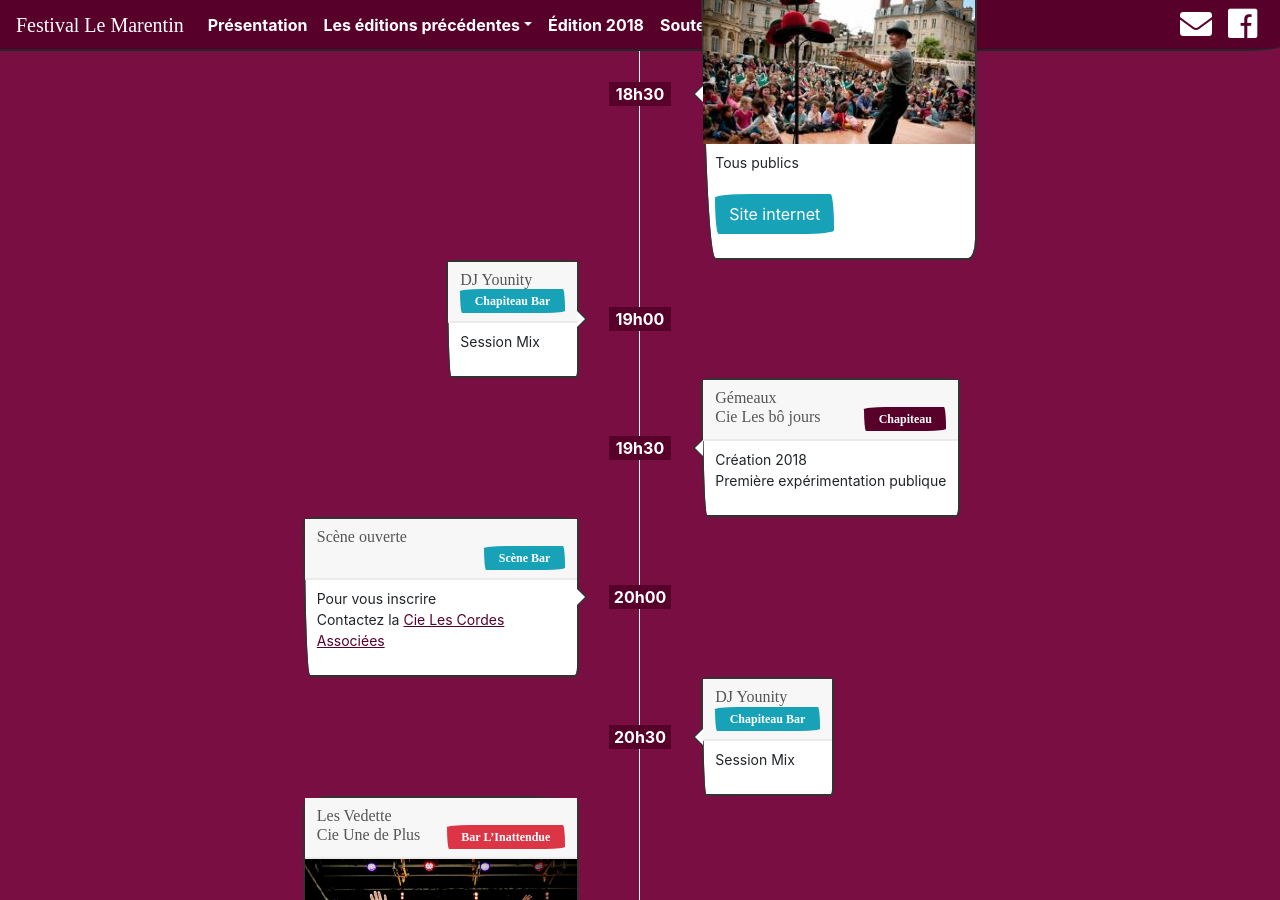
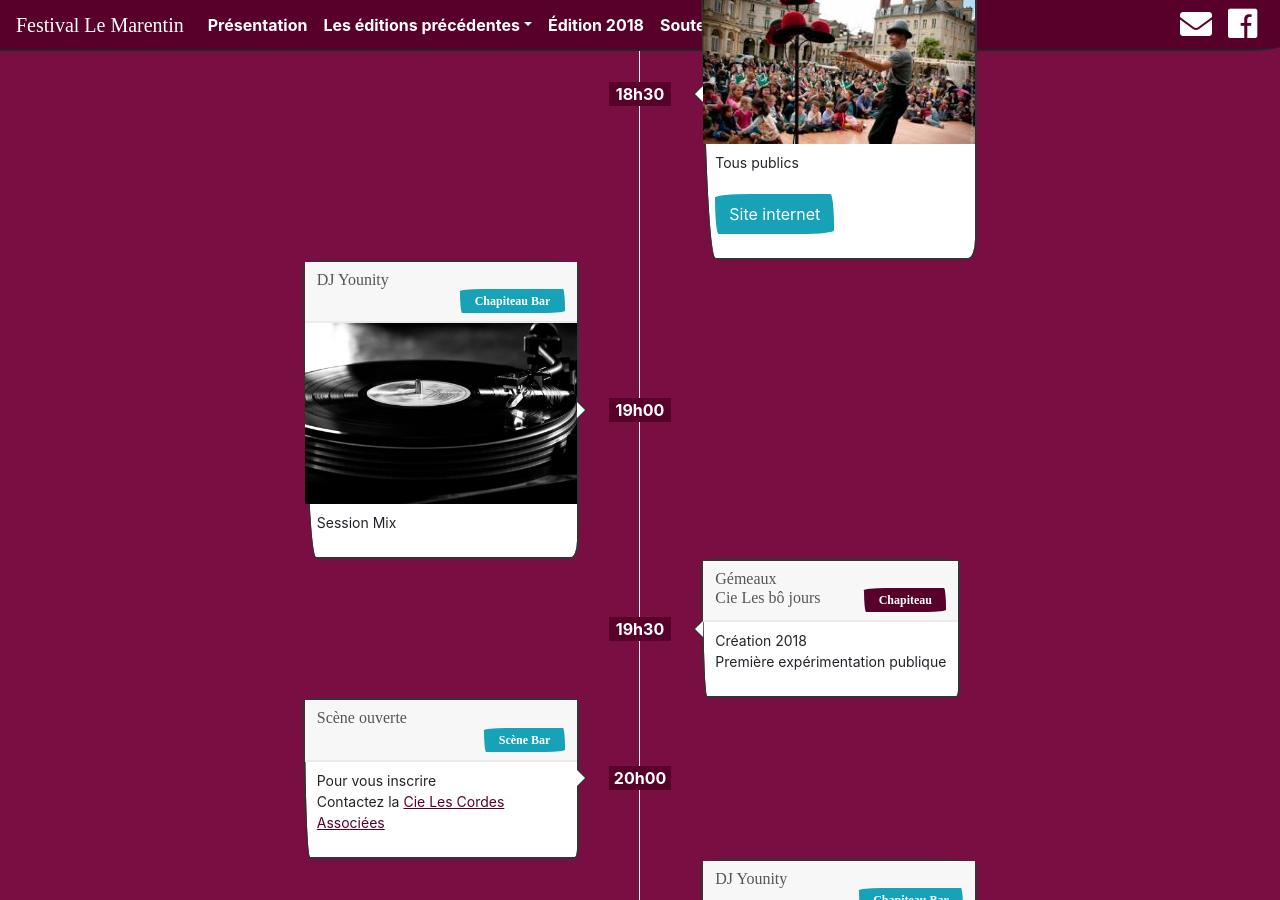
Before and after one commit to tibodut/marentin, a Jekyll site: the page built from edition-2018.html, in a window 1280 px wide and 900 px high, scrolled down 5292 px. Built offline with Jekyll 4.4.1, drawn with Linux system fonts in a browser that asks for light colours; nearby versions of some CDN libraries; some web fonts are replaced.

Commit message:
Update edition-2018.html

```diff
--- a/edition-2018.html
+++ b/edition-2018.html
@@ -208,9 +208,12 @@ layout: default
 <a class="btn btn-info" href="http://compagniepoc.com/compagnie/" role="button">Site internet</a> </p>'
 
 %}
+
+     {% capture img_url %}{{site.baseurl}}/img/7786650820_disque-vinyle.jpg{% endcapture %}
  {% include programm_row.html
     hour="19h00"
     header='DJ Younity <br /> <span class="badge badge-info float-right">Chapiteau Bar</span>'
+    img_url=img_url
     body='<p>Session Mix</p>'
 %}
 
@@ -228,11 +231,12 @@ layout: default
     body='<p>Pour vous inscrire<br />Contactez la <a href="mailto:lescordesassociees@gmail.com" traget="_blank"> Cie Les Cordes Associées </a> </p>'
 
 %}
-
+     {% capture img_url %}{{site.baseurl}}/img/7786650820_disque-vinyle.jpg{% endcapture %}
             {% include programm_row.html
     content_position="right"
     hour="20h30"
     header='DJ Younity <br /> <span class="badge badge-info float-right">Chapiteau Bar</span>'
+          img_url=img_url
     body='<p>Session Mix</p>'
 %}
                  {% capture img_url %}{{site.baseurl}}/img/vedette1.jpg{% endcapture %}
```
